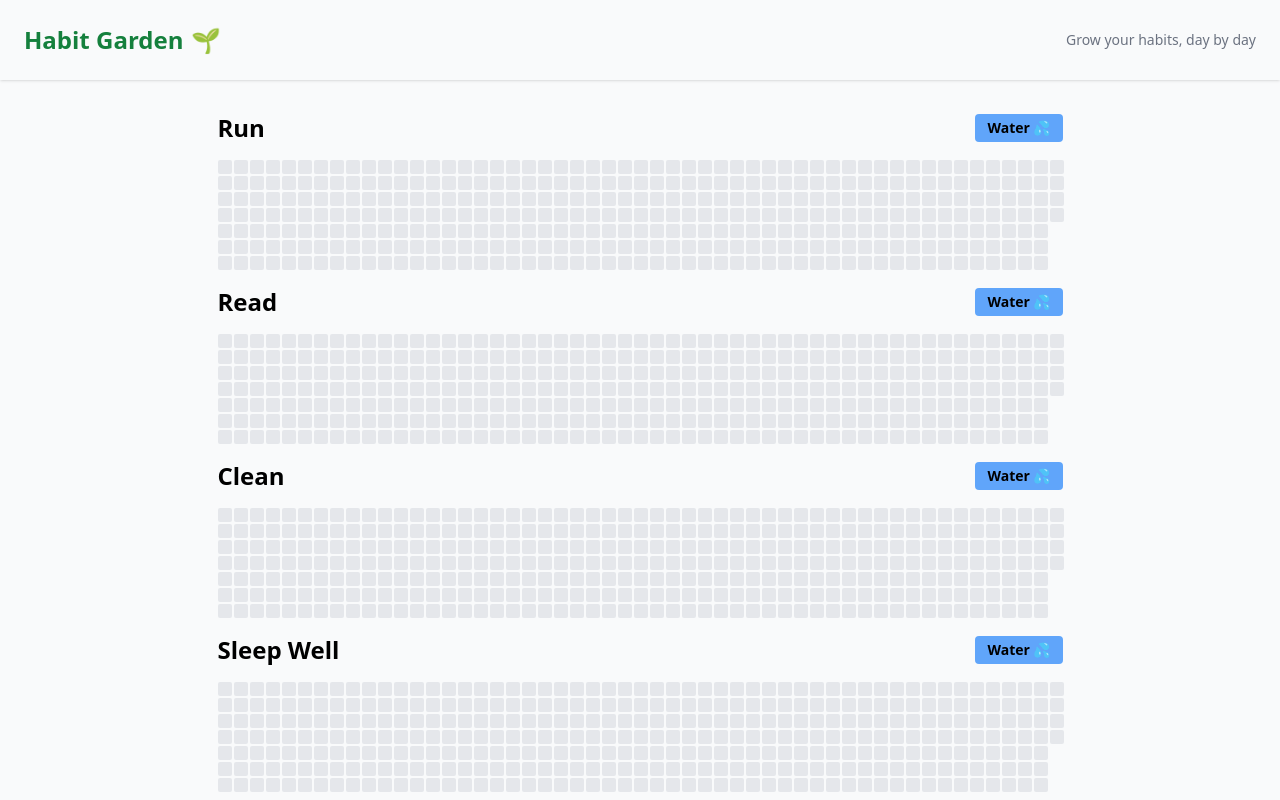
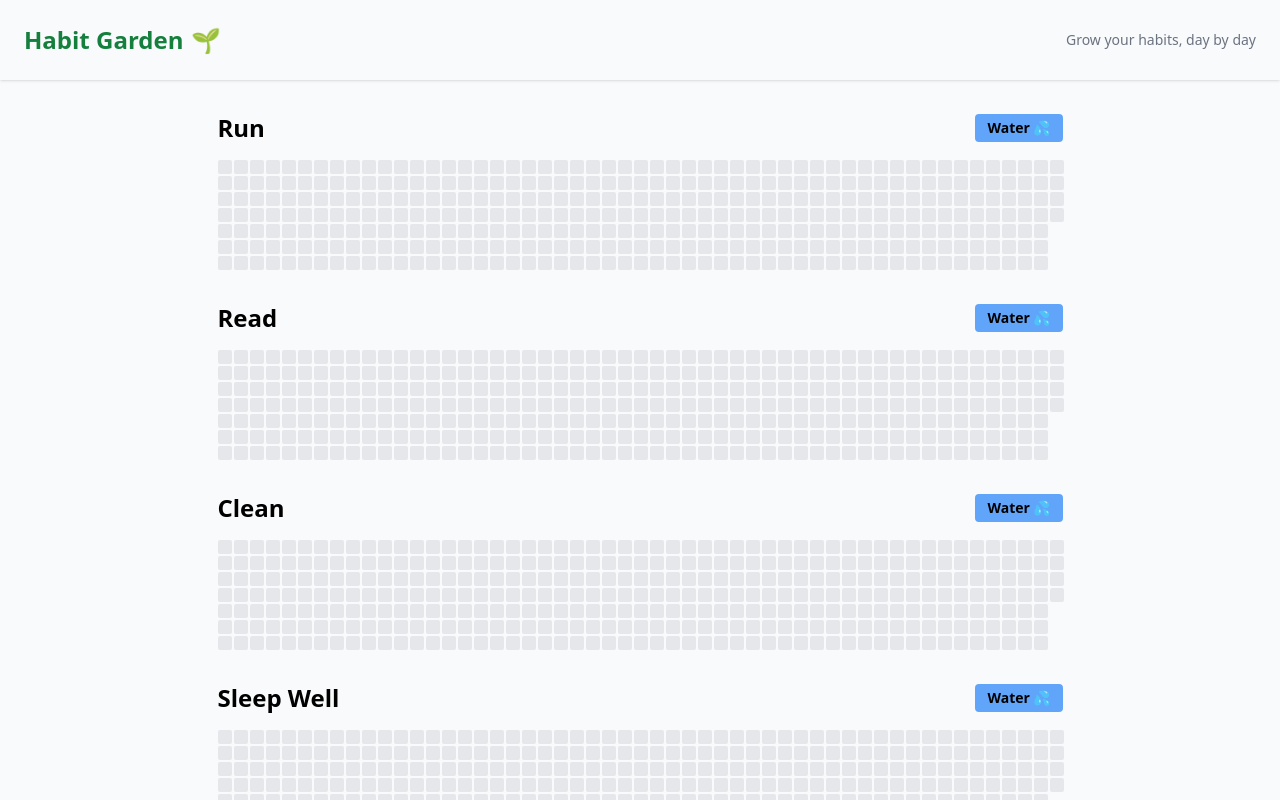
Before and after one commit to youngG124/habit-garden, a React (Vite) app: page / in a window 1280 px wide. Shown: the top 800 px of the page. Built offline with nearby package versions, Linux system fonts and the light colour scheme.

Commit message:
garden name 동적 할당당

```diff
--- a/src/App.tsx
+++ b/src/App.tsx
@@ -1,6 +1,9 @@
 import Garden from './components/Garden';
 
 export default function App() {
+
+  const habitNames = ["Run", "Read", "Clean", "Sleep Well"];
+
   return (
     <div className="min-h-screen bg-gray-50 flex flex-col">
       {/* Header */}
@@ -15,11 +18,11 @@ export default function App() {
 
       {/* Main Content */}
       <main className="flex-grow flex flex-col items-center justify-start py-8">
-        <Garden name="Run" />
-        <Garden name="Read" />
-        <Garden name="Clean" />
-        <Garden name="Sleep Well" />
+        {habitNames.map((name) => (
+          <Garden key={name} name={name} />
+        ))}
       </main>
+
 
       {/* Footer */}
       <footer className="text-center py-4 text-sm text-gray-500">
--- a/src/components/Garden.tsx
+++ b/src/components/Garden.tsx
@@ -27,7 +27,7 @@ const Garden: React.FC<GardenProps> = ({ name }) => {
   }
 
   return (
-    <section className="w-full px-4 flex flex-col items-center">
+    <section className="w-full px-4 flex flex-col items-center mb-4">
       <div className="w-[845px] flex flex-col items-start">
         {/* 제목 + 버튼 */}
         <div className="w-full flex items-center justify-between mb-4">
```
